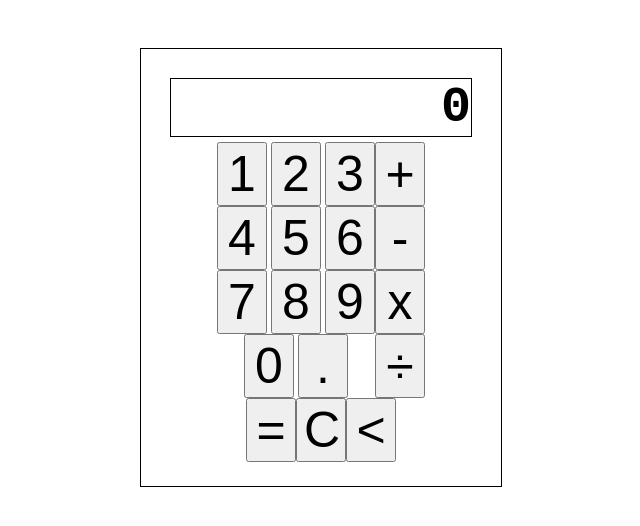
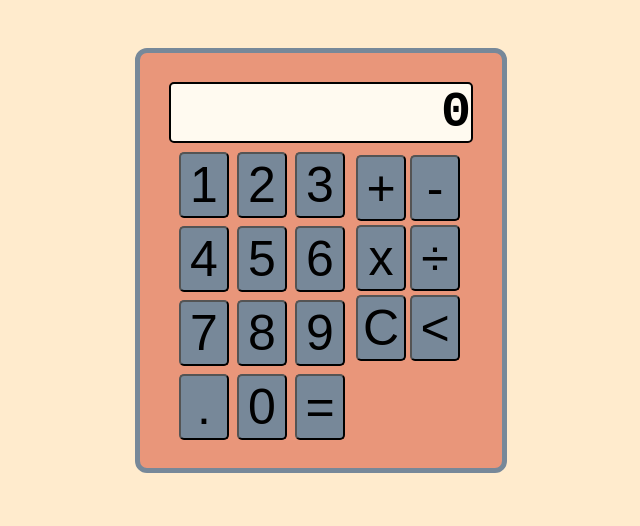
Before and after one commit to bradleydoyle24/calculator, a plain HTML site: page index.html in a window 1280 px wide. Shown: the whole page, without its empty margins (319-959 px from the left). Drawn offline with Linux system fonts and the light colour scheme.

Commit message:
Modify styles

```diff
--- a/index.html
+++ b/index.html
@@ -29,22 +29,29 @@
             <button id="9" class="numbers">9</button>
           </div>
           <div class="button-row">
+            <button id ="decimal" class="button">.</button>
             <button id="0" class="numbers">0</button>
-            <button id ="decimal" class="button">.</button>
+            <button id="equals" class="button">=</button>
           </div>
         </div>
+        <div class="right-div">
           <div class="button-operators">
+            <div class="operator-column">
               <button id="add" class="operator-button">+</button>
               <button id="subtract" class="operator-button">-</button>
+            </div>
+            <div class="operator-column">
               <button id="multiply" class="operator-button">x</button>
               <button id="divide" class="operator-button">&#xF7;</button>
             </div>
-      </div>
-      <div class="bottom-row">
-        <button id="equals" class="button">=</button>
+            <div class="operator-column">
               <button id="clear" class="button">C</button>
               <button id="backspace" class="button">&lt;</button>
             </div>
           </div>
+        </div>
+      </div>
+
+    </div>
   </body>
   <script src="script.js"></script>
--- a/styles.css
+++ b/styles.css
@@ -1,26 +1,31 @@
 body{
   display: flex;
   justify-content: center;
+  background-color:blanchedalmond;
 }
 .calc {
   display: flex;
   flex-direction: column;
   width: fit-content;
-  border: solid 1px black;
+  border: solid 5px lightslategray;
   margin: 5vh;
   align-items: center;
   padding: 3vh;
+  border-radius: 12px;
+  background-color:darksalmon;
 }
 
 .display {
   display: flex;
-  border: solid 1px black;
+  border: solid 2px black;
   width: 300px;
   font-family: 'Courier New', Courier, monospace;
   font-size: 50px;
   font-weight: bold;
   justify-content: right;
   margin: 5px;
+  border-radius: 5px;
+  background-color:floralwhite;
 }
 
 .button-cont {
@@ -44,9 +49,32 @@ body{
 .operator-button {
   font-size: 50px;
   width: 50px;
+  padding: 2px;
+  border-radius: 5px;
+  background-color:lightslategray;
+  margin: 2px;
+}
+
+.button-row {
+  padding: 2px;
+}
+
+.right-div {
+  display: flex;
+  flex-direction: column;
+  margin: 5px;
+}
+
+.operator-column {
+  display: flex;
+}
+
+.operator-button {
+  margin: 2px;
 }
 
 .bottom-row {
   display: flex;
   justify-content: space-around;
+  margin: 2px;
 }
```
Lines whose indentation alone changed are shown as unchanged.
